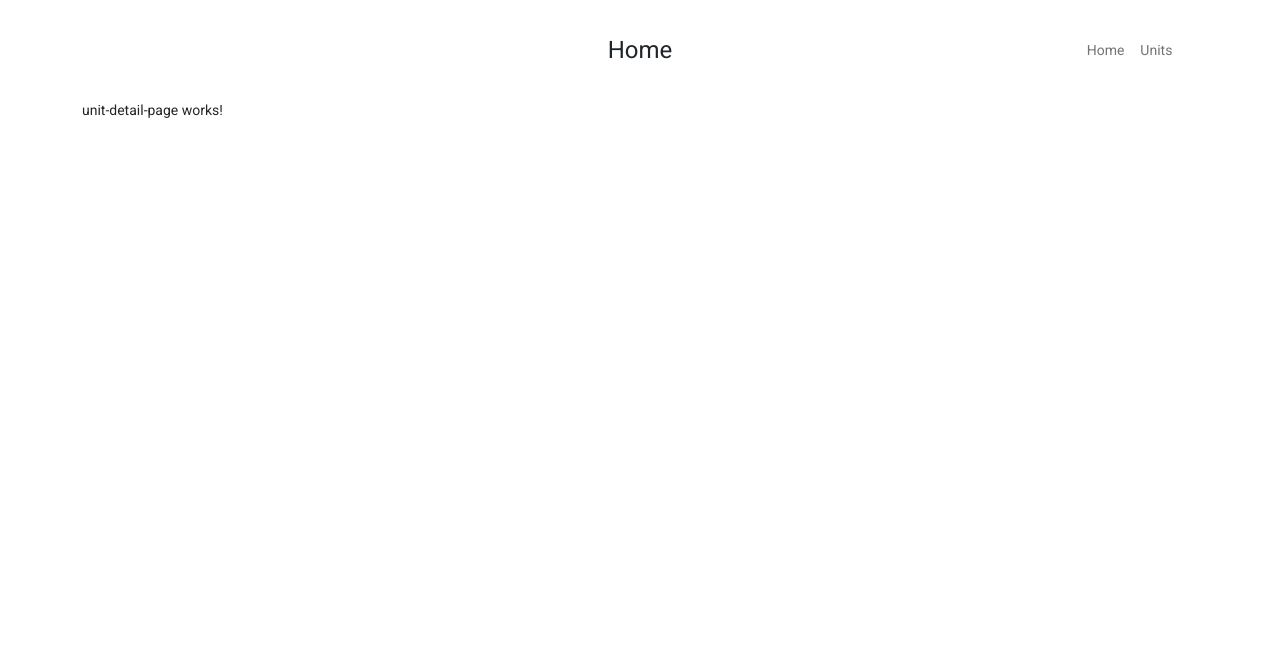
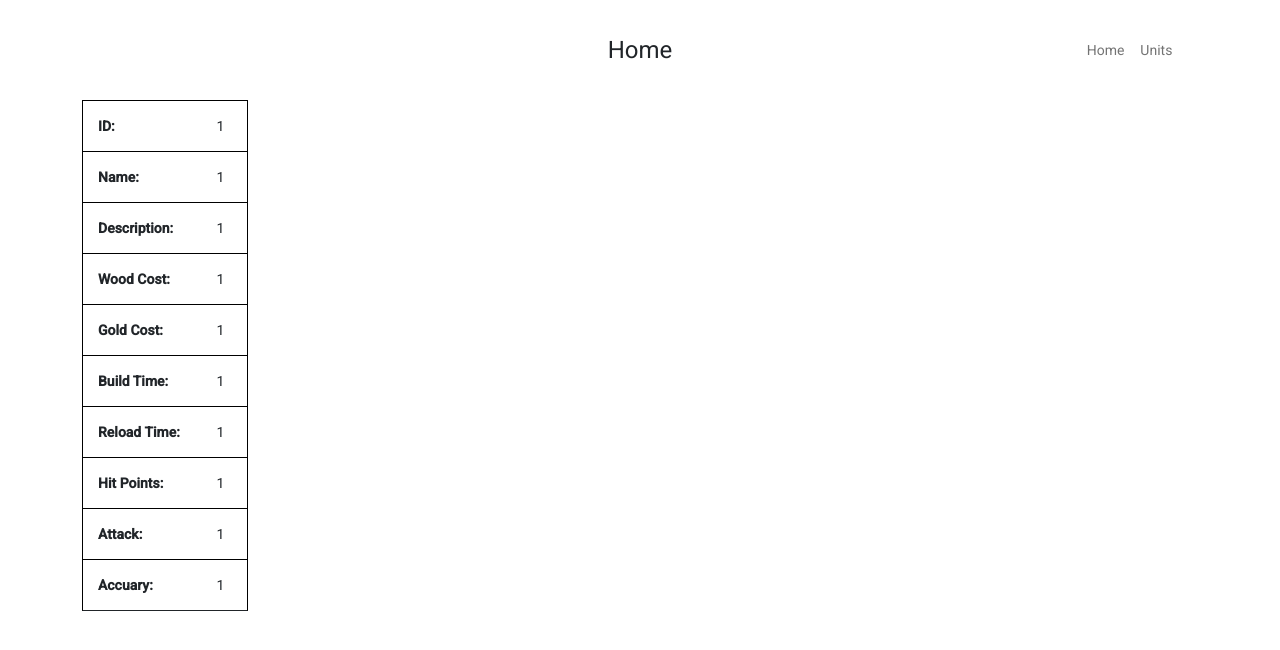
Before and after one commit to eece/aoe-characters, an Angular app: page /unit-detail/1 in a window 1280 px wide. Shown: the top 650 px of the page. Built offline with nearby package versions, Linux system fonts and the light colour scheme.

Commit message:
Add hard coded values to unit detail page

```diff
--- a/src/app/app.module.ts
+++ b/src/app/app.module.ts
@@ -6,13 +6,15 @@ import { AppComponent } from './app.component';
 import { HomeComponent } from './pages/home/home.component';
 import { UnitsPageComponent } from './pages/units-page/units-page.component';
 import { UnitDetailPageComponent } from './pages/unit-detail-page/unit-detail-page.component';
+import { LabelValueItemComponent } from './components/label-value-item/label-value-item.component';
 
 @NgModule({
   declarations: [
     AppComponent,
     HomeComponent,
     UnitsPageComponent,
-    UnitDetailPageComponent
+    UnitDetailPageComponent,
+    LabelValueItemComponent
   ],
   imports: [
     BrowserModule,
--- /dev/null
+++ b/src/app/components/label-value-item/label-value-item.component.html
@@ -0,0 +1,6 @@
+<div class="label-value-item">
+    <div class="row align-items-center">
+        <div class="col-sm-9">{{label}}:</div>
+        <div class="col-sm-3">{{value}}</div>
+    </div>
+</div>
--- /dev/null
+++ b/src/app/components/label-value-item/label-value-item.component.scss
@@ -0,0 +1,12 @@
+.label-value-item {
+    border: 1px solid #000;
+    margin-bottom: 0px;
+    padding:15px;
+    border-bottom:0px;
+    .row > div:first-child {
+        font-weight: 600;
+    }
+}
+:host.last .label-value-item {
+    border-bottom:1px solid;
+}
--- /dev/null
+++ b/src/app/components/label-value-item/label-value-item.component.ts
@@ -0,0 +1,17 @@
+import { Component, Input, OnInit } from '@angular/core';
+
+@Component({
+  selector: 'app-label-value-item',
+  templateUrl: './label-value-item.component.html',
+  styleUrls: ['./label-value-item.component.scss']
+})
+export class LabelValueItemComponent implements OnInit {
+
+  constructor() { }
+  @Input() label: string|undefined;
+  @Input() value: string|undefined;
+
+  ngOnInit(): void {
+  }
+
+}
--- a/src/app/pages/unit-detail-page/unit-detail-page.component.html
+++ b/src/app/pages/unit-detail-page/unit-detail-page.component.html
@@ -1 +1,16 @@
-<p>unit-detail-page works!</p>
+<div class="row">
+    <div class="col-lg-2">
+        <div class="label-value-item-list">
+            <app-label-value-item [label]="'ID'" [value]="'1'"></app-label-value-item>
+            <app-label-value-item [label]="'Name'" [value]="'1'"></app-label-value-item>
+            <app-label-value-item [label]="'Description'" [value]="'1'"></app-label-value-item>
+            <app-label-value-item [label]="'Wood Cost'" [value]="'1'"></app-label-value-item>
+            <app-label-value-item [label]="'Gold Cost'" [value]="'1'"></app-label-value-item>
+            <app-label-value-item [label]="'Build Time'" [value]="'1'"></app-label-value-item>
+            <app-label-value-item [label]="'Reload Time'" [value]="'1'"></app-label-value-item>
+            <app-label-value-item [label]="'Hit Points'" [value]="'1'"></app-label-value-item>
+            <app-label-value-item [label]="'Attack'" [value]="'1'"></app-label-value-item>
+            <app-label-value-item [ngClass]="'last'" [label]="'Accuary'" [value]="'1'"></app-label-value-item>
+        </div>
+    </div>
+</div>
```
Also changed, not shown: 1 other file (tests, documents, lock files or other folders).
